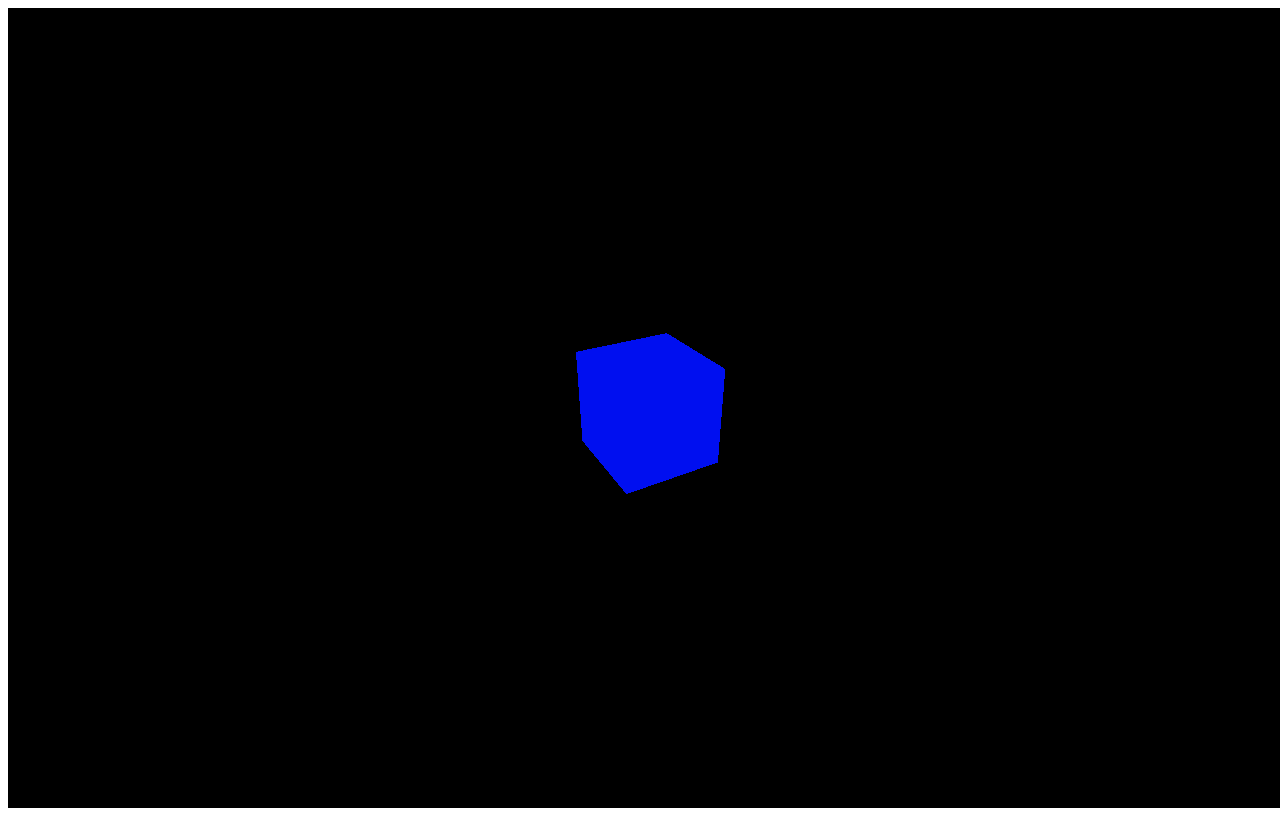
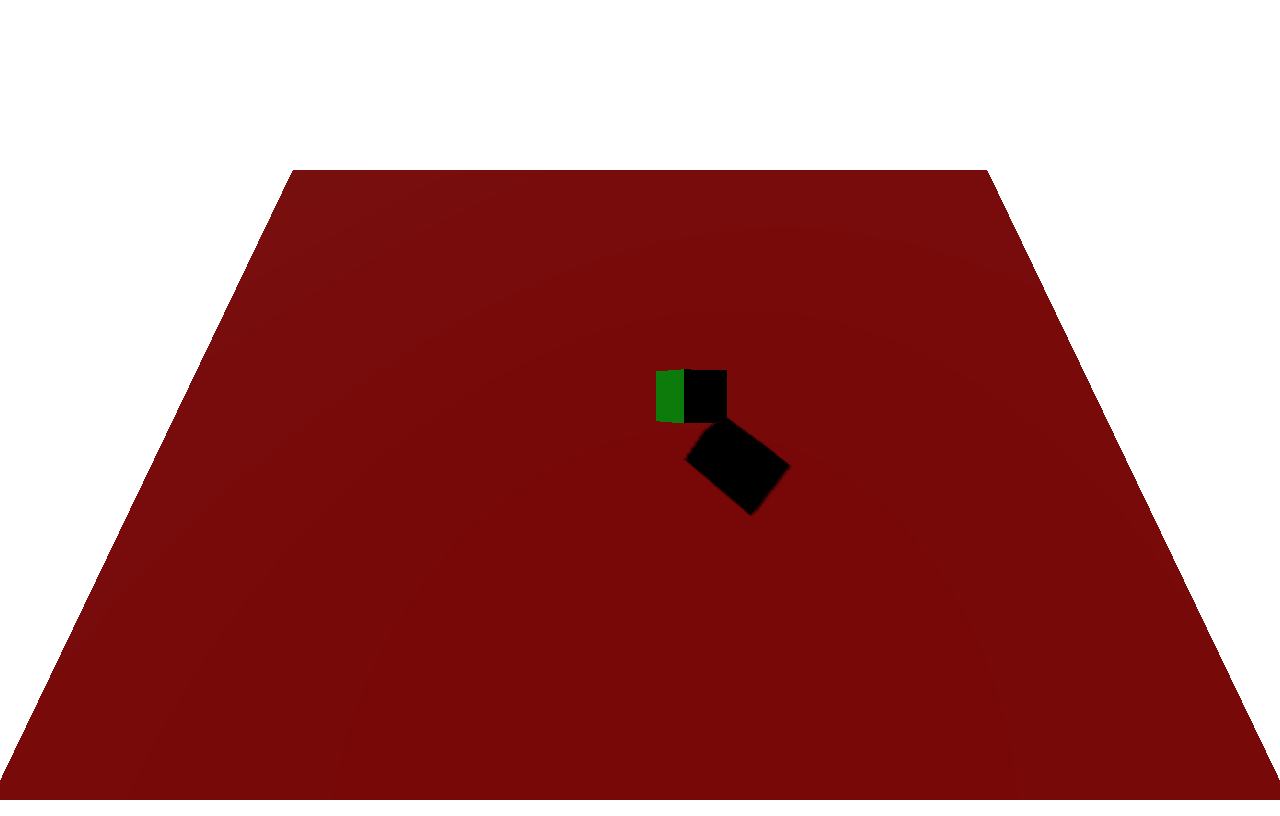
Before and after one commit to MarucoMass/threejs-practica, a plain HTML site: page example-1/index.html in a window 1280 px wide. Drawn offline with nearby package versions, Linux system fonts and the light colour scheme; animation ran at ten frames a second.

Commit message:
added shadows and plane

```diff
--- a/example-1/index.html
+++ b/example-1/index.html
@@ -4,38 +4,63 @@
     <meta charset="UTF-8" />
     <meta name="viewport" content="width=device-width, initial-scale=1.0" />
     <title>Document</title>
+    <style>
+      body {
+        margin: 0;
+      }
+
+      canvas {
+        width: 100%;
+        height: 100%;
+      }
+    </style>
   </head>
   <body>
     <script src="js/three.js"></script>
 
     <script>
         const scene = new THREE.Scene();
-      const camera = new THREE.PerspectiveCamera(
-        75,
-        window.innerWidth / window.innerHeight,
-        0.1,
-        1000
-      );
+        const camera = new THREE.PerspectiveCamera(75, window.innerWidth / window.innerHeight, 0.1, 1000);
 
-      const renderer = new THREE.WebGLRenderer();
+        const renderer = new THREE.WebGLRenderer({ alpha: true });
         renderer.setSize(window.innerWidth, window.innerHeight);
+        renderer.shadowMap.enabled = true;
         document.body.appendChild(renderer.domElement);
 
-      const geometry = new THREE.BoxGeometry();
-      const material = new THREE.MeshBasicMaterial({ color: 0x00ff0 });
+        // CUBE
+        const geometry = new THREE.BoxGeometry(1, 1, 1);
+        const material = new THREE.MeshStandardMaterial({ color: 0x00ff00 });
         const cube = new THREE.Mesh(geometry, material);
+        cube.castShadow = true;
+        cube.position.set(1,2,1);
         scene.add(cube);
 
-      camera.position.z = 5;
+        // LIGHT
+        const light = new THREE.DirectionalLight(0xffffff, 1, 100);
+        light.position.set(-1, 1, 1);
+        light.castShadow = true;
+        scene.add(light);
 
-      function animate() {
-        requestAnimationFrame(animate);
-        cube.rotation.x += 0.01;
-        cube.rotation.y += 0.01;
+        // PLANE
+        const planeGeometry = new THREE.PlaneGeometry(20, 20, 32, 32);
+        const planeMaterial = new THREE.MeshStandardMaterial({ color: 0xff0000 });
+        const plane = new THREE.Mesh(planeGeometry, planeMaterial);
+        plane.receiveShadow = true;
+        plane.position.set(0, 0, 0);
+        scene.add(plane);
+
+        camera.position.z = 10;
+        camera.position.y = -3;
+        camera.rotation.x = .5;
+
+
+        function render() {
+            cube.rotation.x += 0.01
+            cube.rotation.y += 0.01
+            requestAnimationFrame(render);
             renderer.render(scene, camera);
         }
-
-      animate();
+        render();
     </script>
   </body>
 </html>
```
Lines whose indentation alone changed are shown as unchanged.
